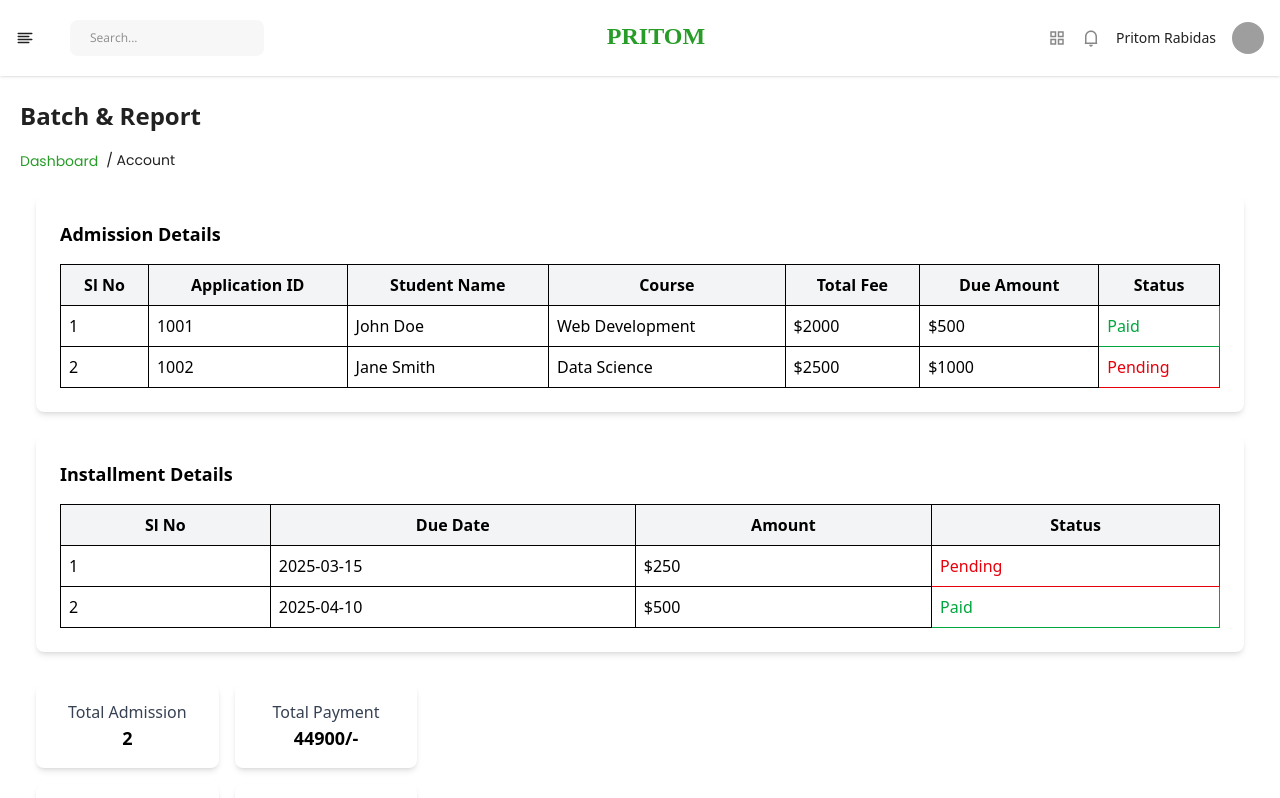
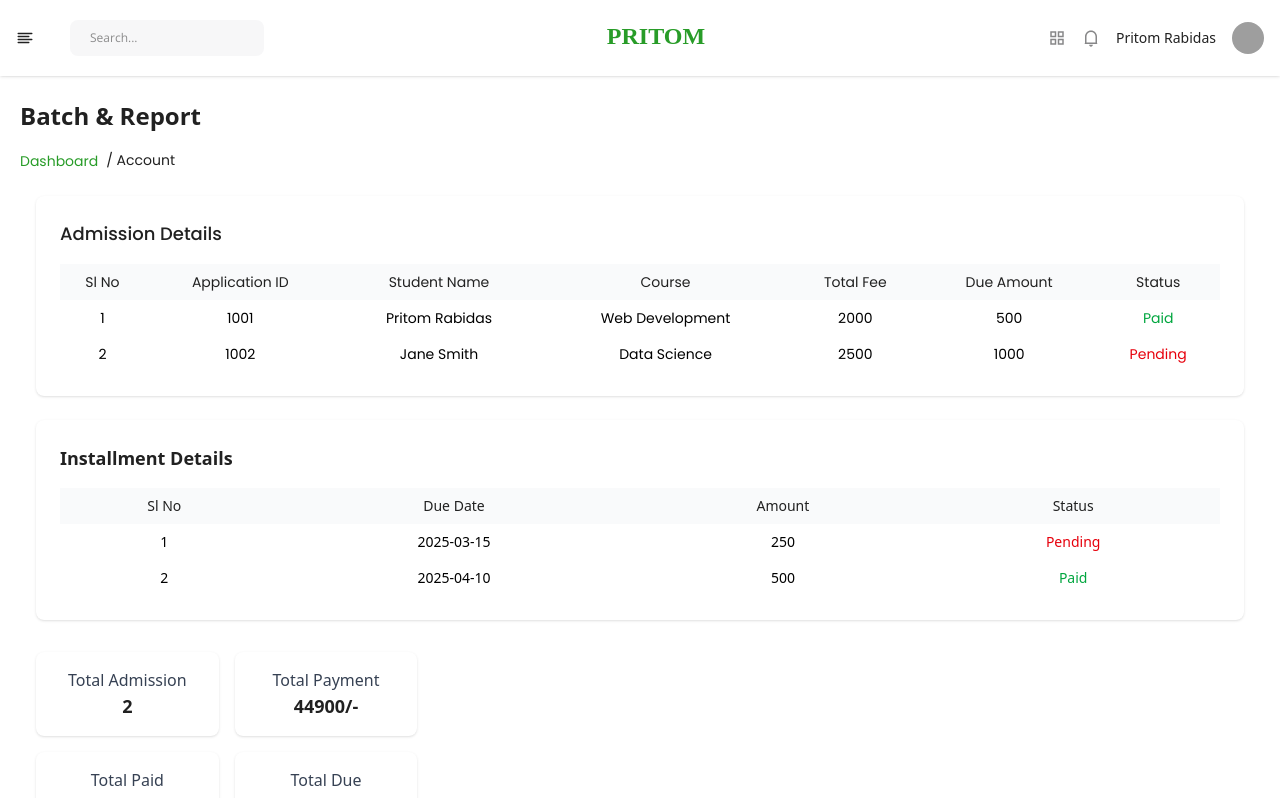
Before and after one commit to pritomrabidas/DashBoard, a React (Vite) app: page /account in a window 1280 px wide. Shown: the top 798 px of the page. Built offline with nearby package versions, Linux system fonts and the light colour scheme; grey boxes are pictures that could not be loaded; a web font is replaced by a local one.

Commit message:
Profile half complete

```diff
--- a/src/App.jsx
+++ b/src/App.jsx
@@ -9,6 +9,7 @@ import Layout from "./Layout";
 import Dashboard from "./Components/Dashboard";
 import Batch from "./Components/Batch";
 import Account from "./Components/Account";
+import Profile from "./Components/Profile";
 
 function App() {
   const router = createBrowserRouter(
@@ -16,8 +17,9 @@ function App() {
       <Route>
         <Route path="/" element={<Layout />}>
           <Route index element={<Dashboard />}></Route>
-          <Route path="/batch" element={<Batch/>}></Route>
-          <Route path="/account" element={<Account/>}></Route>
+          <Route path="/batch" element={<Batch />}></Route>
+          <Route path="/account" element={<Account />}></Route>
+          <Route path="/profile" element={<Profile />}></Route>
         </Route>
       </Route>
     )
--- a/src/Components/Pages/AccountStatCard.jsx
+++ b/src/Components/Pages/AccountStatCard.jsx
@@ -2,7 +2,7 @@ import React from 'react'
 
 const AccountStatCard = ({ title, value }) => {
   return (
-    <div className="bg-white shadow-md rounded-lg p-4 text-center">
+    <div className="bg-white shadow-sm text-base text-primary font-Nunito-font font-medium rounded-lg p-4 text-center">
       <p className="text-gray-700">{title}</p>
       <h5 className="text-lg font-bold">{value}</h5>
     </div>
--- a/src/Components/Pages/AdmissionList.jsx
+++ b/src/Components/Pages/AdmissionList.jsx
@@ -5,7 +5,7 @@ const AdmissionList = () => {
     {
       id: 1,
       appId: 1001,
-      name: "John Doe",
+      name: "Pritom Rabidas",
       course: "Web Development",
       fee: 2000,
       due: 500,
@@ -27,10 +27,7 @@ const AdmissionList = () => {
     { id: 2, dueDate: "2025-04-10", amount: 500, status: "Paid" },
   ]);
 
-  const [sortConfig, setSortConfig] = useState({
-    key: null,
-    direction: "asc",
-  });
+  const [sortConfig, setSortConfig] = useState({ key: null, direction: "asc" });
 
   const handleSort = (key, data, setData) => {
     let direction = "asc";
@@ -47,29 +44,17 @@ const AdmissionList = () => {
     setData(sortedData);
     setSortConfig({ key, direction });
   };
-  return (
-    <div className="container mx-auto p-4">
-      <div className="bg-white shadow-md rounded-lg p-6">
-        <h3 className="text-lg font-semibold mb-4">Admission Details</h3>
-        <div className="overflow-x-auto">
-          <table className="min-w-full border border-gray-300">
+
+  const Table = ({ data, columns, handleSort, setData }) => (
+    <div className="overflow-x-auto w-full font-Nunito-font">
+      <table className="min-w-full border-gray-300 text-xs sm:text-sm">
         <thead>
-              <tr className="bg-gray-100 border-b">
-                {[
-                  { label: "Sl No", key: "id" },
-                  { label: "Application ID", key: "appId" },
-                  { label: "Student Name", key: "name" },
-                  { label: "Course", key: "course" },
-                  { label: "Total Fee", key: "fee" },
-                  { label: "Due Amount", key: "due" },
-                  { label: "Status", key: "status" },
-                ].map(({ label, key }) => (
+          <tr className="bg-gray-50">
+            {columns.map(({ label, key }) => (
               <th
                 key={key}
-                    className="p-2 border cursor-pointer"
-                    onClick={() =>
-                      handleSort(key, admissionData, setAdmissionData)
-                    }
+                className="p-2 cursor-pointer text-primary font-normal"
+                onClick={() => handleSort(key, data, setData)}
               >
                 {label}{" "}
                 {sortConfig.key === key
@@ -82,79 +67,64 @@ const AdmissionList = () => {
           </tr>
         </thead>
         <tbody>
-              {admissionData.map((student) => (
-                <tr key={student.id} className="border-b">
-                  <td className="p-2 border">{student.id}</td>
-                  <td className="p-2 border">{student.appId}</td>
-                  <td className="p-2 border">{student.name}</td>
-                  <td className="p-2 border">{student.course}</td>
-                  <td className="p-2 border">${student.fee}</td>
-                  <td className="p-2 border">${student.due}</td>
+          {data.map((item) => (
+            <tr key={item.id} className="text-center font-normal">
+              {columns.map(({ key }) => (
                 <td
-                    className={`p-2 border ${
-                      student.status === "Paid"
-                        ? "text-green-600"
-                        : "text-red-600"
+                  key={key}
+                  className={`p-2 ${
+                    key === "status" &&
+                    (item[key] === "Paid" ? "text-green-600" : "text-red-600")
                   }`}
                 >
-                    {student.status}
+                  {item[key]}
                 </td>
+              ))}
             </tr>
           ))}
         </tbody>
       </table>
     </div>
+  );
+
+  return (
+    <div className="container mx-auto p-4">
+      <div className="bg-white shadow-sm rounded-lg p-4 sm:p-6 font-Popins">
+        <h3 className="text-base sm:text-lg font-medium text-primary mb-3 sm:mb-4">
+          Admission Details
+        </h3>
+        <Table
+          // className="text-sm "
+          data={admissionData}
+          columns={[
+            { label: "Sl No", key: "id" },
+            { label: "Application ID", key: "appId" },
+            { label: "Student Name", key: "name" },
+            { label: "Course", key: "course" },
+            { label: "Total Fee", key: "fee" },
+            { label: "Due Amount", key: "due" },
+            { label: "Status", key: "status" },
+          ]}
+          handleSort={handleSort}
+          setData={setAdmissionData}
+        />
       </div>
 
-      <div className="bg-white shadow-md rounded-lg p-6 mt-6">
-        <h3 className="text-lg font-semibold mb-4">Installment Details</h3>
-        <div className="overflow-x-auto">
-          <table className="min-w-full border border-gray-300">
-            <thead>
-              <tr className="bg-gray-100 border-b">
-                {[
+      <div className="bg-white shadow-sm rounded-lg p-4 sm:p-6 mt-4 sm:mt-6">
+        <h3 className="text-base sm:text-lg font-semibold text-primary mb-3 sm:mb-4">
+          Installment Details
+        </h3>
+        <Table
+          data={installmentData}
+          columns={[
             { label: "Sl No", key: "id" },
             { label: "Due Date", key: "dueDate" },
             { label: "Amount", key: "amount" },
             { label: "Status", key: "status" },
-                ].map(({ label, key }) => (
-                  <th
-                    key={key}
-                    className="p-2 border cursor-pointer"
-                    onClick={() =>
-                      handleSort(key, installmentData, setInstallmentData)
-                    }
-                  >
-                    {label}{" "}
-                    {sortConfig.key === key
-                      ? sortConfig.direction === "asc"
-                        ? "▲"
-                        : "▼"
-                      : ""}
-                  </th>
-                ))}
-              </tr>
-            </thead>
-            <tbody>
-              {installmentData.map((installment) => (
-                <tr key={installment.id} className="border-b">
-                  <td className="p-2 border">{installment.id}</td>
-                  <td className="p-2 border">{installment.dueDate}</td>
-                  <td className="p-2 border">${installment.amount}</td>
-                  <td
-                    className={`p-2 border ${
-                      installment.status === "Paid"
-                        ? "text-green-600"
-                        : "text-red-600"
-                    }`}
-                  >
-                    {installment.status}
-                  </td>
-                </tr>
-              ))}
-            </tbody>
-          </table>
-        </div>
+          ]}
+          handleSort={handleSort}
+          setData={setInstallmentData}
+        />
       </div>
     </div>
   );
--- a/src/Components/Pages/DashboardStats.jsx
+++ b/src/Components/Pages/DashboardStats.jsx
@@ -9,9 +9,9 @@ const DashboardStats = () => {
         <AccountStatCard title="Total Paid" value="44000/-" />
         <AccountStatCard title="Total Due" value="0/-" />
       </div>
-      <div className="bg-white shadow-md rounded-lg p-4 mt-4">
+      <div className="bg-white text-primary text-base font-Nunito-font font-medium shadow-base rounded-lg p-4 mt-4">
         <h5 className="font-semibold">Account Notice</h5>
-        <h5>No Notice Found</h5>
+        <h5 className="pt-5">No Notice Found</h5>
       </div>
     </div>
   );
--- /dev/null
+++ b/src/Components/Pages/StudentCard.jsx
@@ -0,0 +1,50 @@
+import { PiPhoneThin } from "react-icons/pi";
+import { FaRegEnvelope } from "react-icons/fa6";
+import { FaLinkedinIn } from "react-icons/fa6";
+import { IoMdAdd } from "react-icons/io";
+import { Link } from "react-router-dom";
+
+const StudentCard = () => {
+  return (
+    <div className="bg-white shadow-sm rounded-lg p-7 mb-5 relative flex flex-col md:flex-row items-center">
+      <div className="relative w-48 h-48 ">
+        <button className="absolute top-1 right-1 bg-secandari text-white p-2 rounded-full cursor-pointer text-sm">
+          ✏
+        </button>
+        <img
+          src="https://app.creativeitinstitute.com/images/student/pritom-robidas_1690956894.png"
+          alt="Profile"
+          className="w-full h-full rounded-t-md"
+        />
+      </div>
+
+      <div className="md:w-2/3 lg:w-4/5 text-center md:text-left mt-4 md:mt-0 md:ml-6">
+        <h3 className="text-xl font-semibold font-Popins text-primary">
+          Pritom Rabidas
+        </h3>
+        <p className="text-gray-600 text-base font-medium font-Monrope flex items-center justify-center md:justify-start gap-2">
+          <PiPhoneThin /> 01929712201
+        </p>
+        <p className="text-gray-600 text-base font-medium font-Monrope flex items-center justify-center md:justify-start gap-2">
+          <FaRegEnvelope /> pritomrabidas102@gmail.com
+        </p>
+
+        <div className="flex justify-center items-center md:justify-start space-x-4 mt-3">
+          <Link
+            href="/"
+            target="_blank"
+            rel="noopener noreferrer"
+            className="text-blue-600 text-xl hover:text-blue-800"
+          >
+            <FaLinkedinIn className="text-base" />
+          </Link>
+          <button className="border-dotted  border-dotted-gray-400 text-gray-600 p-2 rounded-sm cursor-pointer">
+            <IoMdAdd />
+          </button>
+        </div>
+      </div>
+    </div>
+  );
+};
+
+export default StudentCard;
--- /dev/null
+++ b/src/Components/Profile.jsx
@@ -0,0 +1,32 @@
+import { Link } from "react-router-dom";
+import StudentCard from "./Pages/StudentCard";
+
+const Profile = () => {
+  return (
+    <section className="pt-20">
+      <div className="container mx-auto px-4 pt-5">
+        <div className="pb-5">
+          <h1 className="text-2xl font-Nunito-font text-primary font-bold mb-4">
+            Batch & Report
+          </h1>
+          <ul className="flex space-x-2 text-gray-500 items-center pb-2">
+            <li>
+              <Link
+                to="/"
+                className="text-secandari text-sm font-normal font-Popins cursor-pointer"
+              >
+                Dashboard
+              </Link>
+            </li>
+            <li className="text-sm font-normal font-Popins text-primary">
+              / Batch
+            </li>
+          </ul>
+        </div>
+        <StudentCard />
+      </div>
+    </section>
+  );
+};
+
+export default Profile;
```
Also changed, not shown: src/Navbar.jsx (+3 -12 lines). Lines whose indentation alone changed are shown as unchanged.
